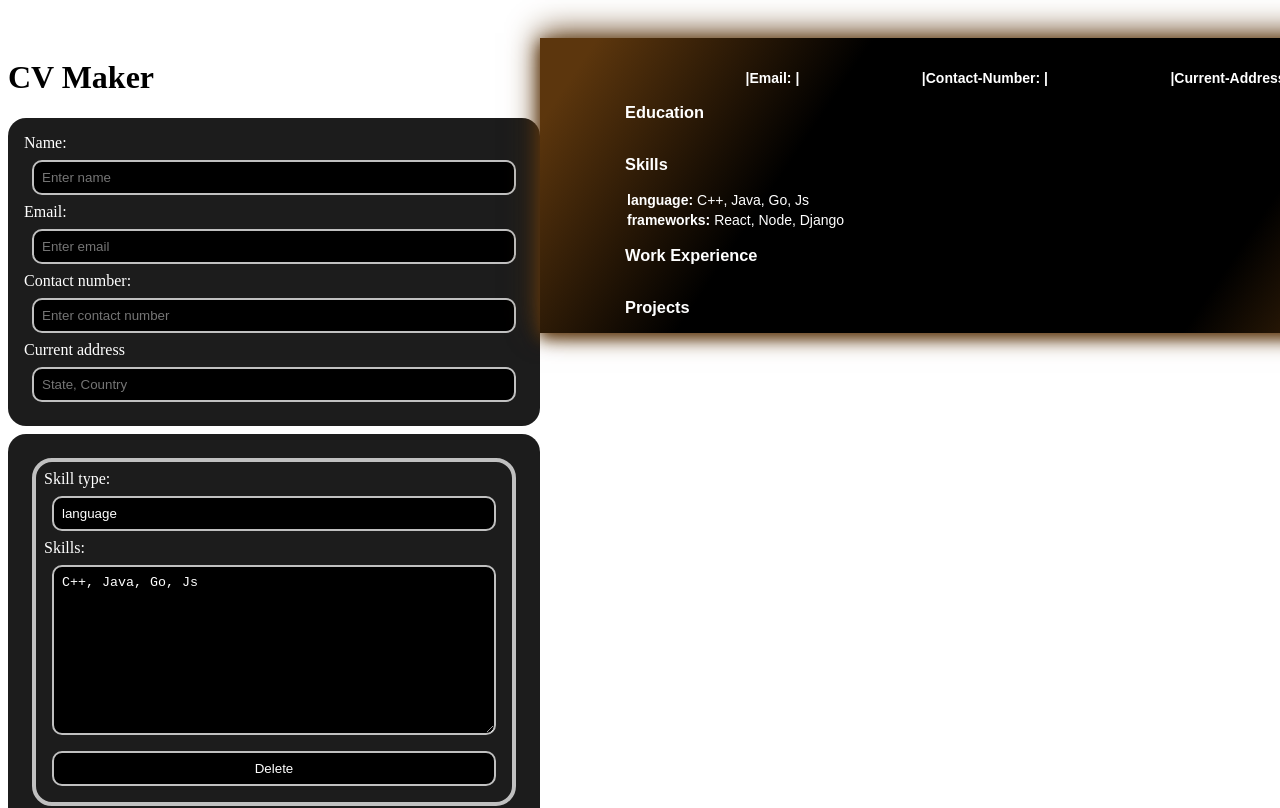
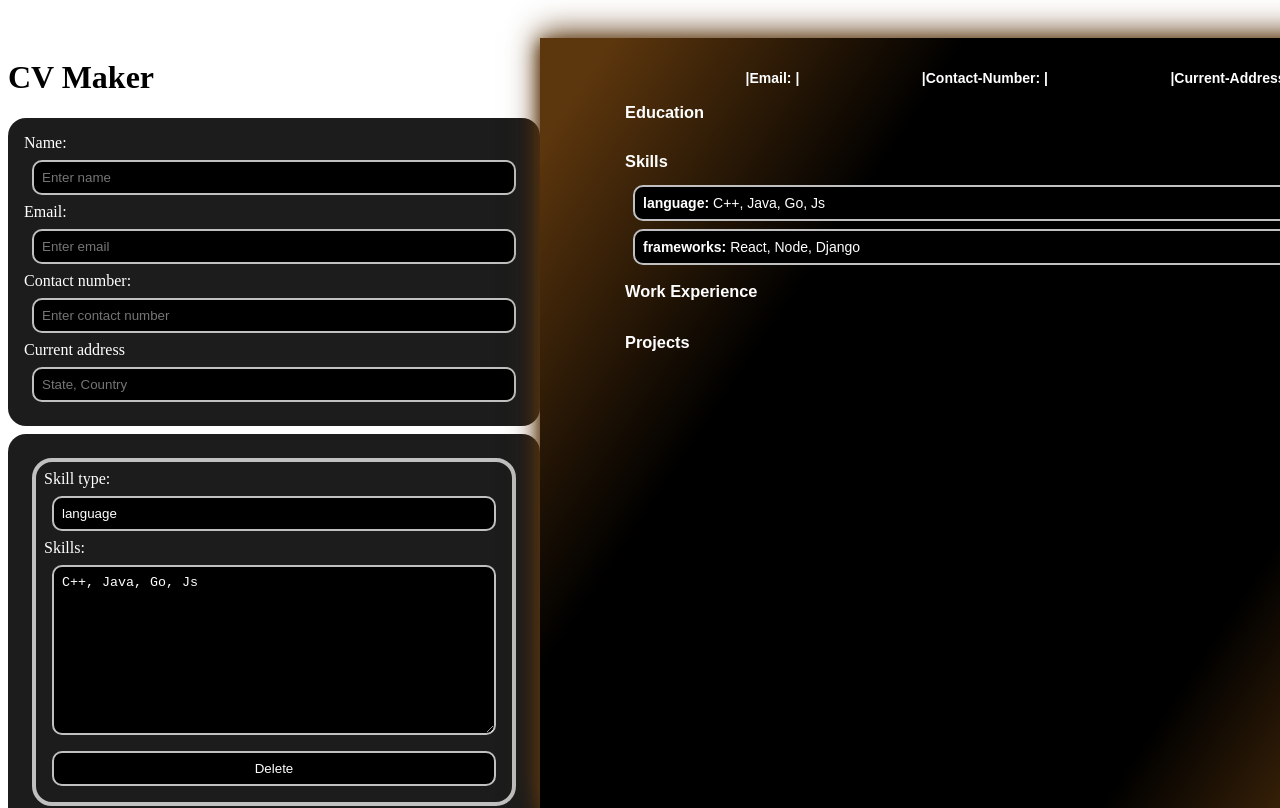
Before and after one commit to AnuragYadav404/cv-application, a React (Vite) app in the folder cv-application/: page / in a window 1280 px wide. Shown: the top 808 px of the page. Built offline with nearby package versions, Linux system fonts and the light colour scheme.

Commit message:
Implement styling toh cvForm and cvPreview
Adds cvPreview scrollable on overflow and remains sticky
Adds style elements to skills and projects/

```diff
--- a/cv-application/src/App.css
+++ b/cv-application/src/App.css
@@ -34,7 +34,9 @@ li {
   font-family: Montserrat, sans-serif;
   font-size: 14px;
   grid-area: cvPreview;
-  height: fit-content;
+  min-height: 90vh;
+  max-height: 95vh;
+  overflow-y: auto;
   padding: 15px 75px 0 85px;
   position: -webkit-sticky;
   position: sticky;
@@ -136,7 +138,7 @@ li {
 }
 
 .displayWorkDetails ul li,
-.displayEducationDetails ul li {
+.displayEducationDetails ul li, .displayproject ul li {
   display: flex;
   flex-direction: column;
   margin: 8px;
@@ -177,3 +179,32 @@ li {
   display: flex;
   padding: 2px;
 }
+
+.skillDisplaySection {
+  background-color: black;
+  color: white;
+  padding: 8px;
+  margin: 8px;
+  border-radius: 10px;
+  box-shadow: none;
+  border: 2px solid silver;
+}
+
+.displayproject {
+
+}
+
+.displayskill h3{
+  margin: 0px;
+}
+
+.projectList ul {
+  padding-left: 40px;
+  list-style-type: circle;
+}
+
+.projectList ul li {
+  border: none;
+  margin: 0px;
+  padding: 0px;
+}
--- a/cv-application/src/components/DisplaySkillOrProject.jsx
+++ b/cv-application/src/components/DisplaySkillOrProject.jsx
@@ -13,7 +13,7 @@ export default function DisplaySkillOrProject({state, headLabel}) {
                                 <ul>
                                     {values.map((value) => {
                                         return (
-                                            <li key={value}>{value}</li>
+                                            <li key={value} className="special">{value}</li>
                                         )
                                     })}
                                 </ul>
--- a/cv-application/src/components/ExperienceDetails.jsx
+++ b/cv-application/src/components/ExperienceDetails.jsx
@@ -135,7 +135,7 @@ export default function ExperienceDetails({
           );
         })}
         <li key={"newExp"}>
-          <h3>Add Experience:</h3>
+          <h3>Add {cardLabel}</h3>
           <label htmlFor="newExpTitle">{titleLabel}</label>
           <input
             type="text"
```
